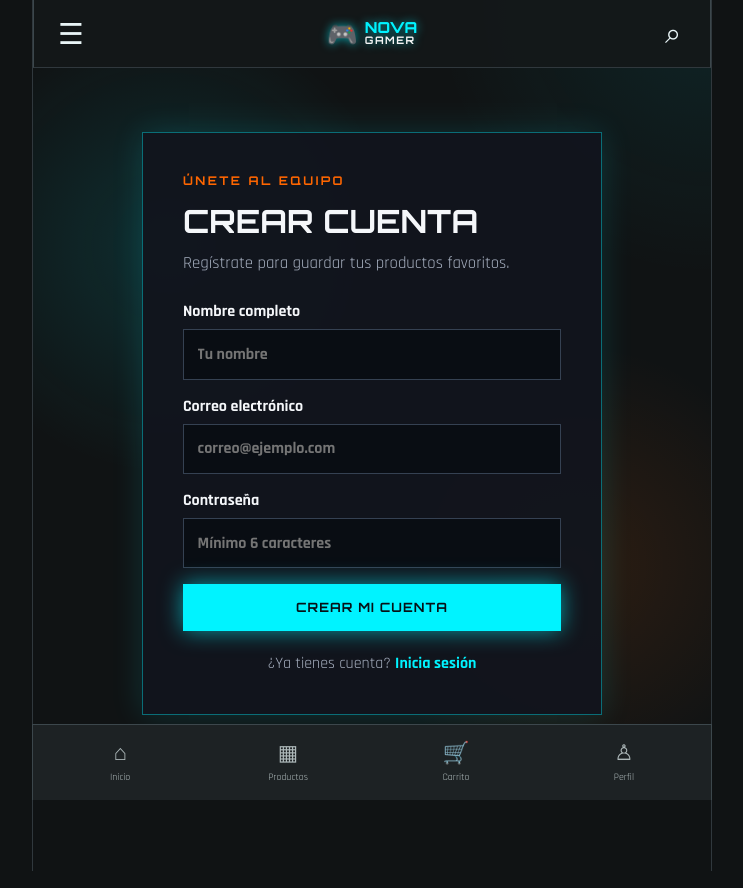
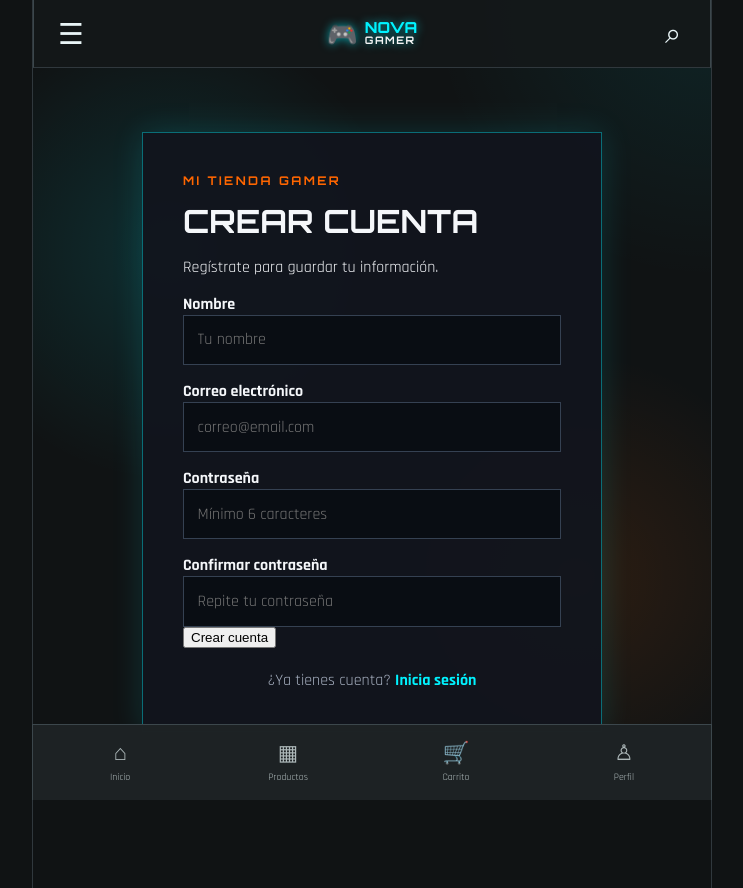
Before and after one commit to geovanoym-oss/APLICACION-DE-DM, a React (Vite) app in the folder frontend/: page /registro in a window 1280 px wide. Shown: the whole page, without its empty margins (268-1011 px from the left). Built offline with nearby package versions, Linux system fonts and the light colour scheme.

Commit message:
Conecto registro e inicio de sesión con MongoDB

```diff
--- a/frontend/src/pages/Login.jsx
+++ b/frontend/src/pages/Login.jsx
@@ -1,93 +1,97 @@
 import { useState } from "react";
 import { Link, useNavigate } from "react-router-dom";
 
-function Login() {
+export default function Login() {
   const navigate = useNavigate();
-  const [form, setForm] = useState({
+
+  const [formData, setFormData] = useState({
     email: "",
     password: "",
   });
-  const [message, setMessage] = useState("");
+
+  const [error, setError] = useState("");
+  const [loading, setLoading] = useState(false);
 
   const handleChange = (event) => {
-    setForm({
-      ...form,
+    setFormData({
+      ...formData,
       [event.target.name]: event.target.value,
     });
   };
 
-  const handleSubmit = (event) => {
+  const handleSubmit = async (event) => {
     event.preventDefault();
+    setError("");
 
-    const users = JSON.parse(localStorage.getItem("novaGamerUsers")) || [];
+    try {
+      setLoading(true);
 
-    const user = users.find(
-      (currentUser) =>
-        currentUser.email === form.email &&
-        currentUser.password === form.password,
-    );
+      const response = await fetch("/api/auth/login", {
+        method: "POST",
+        headers: {
+          "Content-Type": "application/json",
+        },
+        body: JSON.stringify(formData),
+      });
 
-    if (!user) {
-      setMessage("Correo o contraseña incorrectos.");
-      return;
+      const data = await response.json();
+
+      if (!response.ok) {
+        throw new Error(data.message || "Correo o contraseña incorrectos.");
+      }
+
+      localStorage.setItem("token", data.token);
+      localStorage.setItem("user", JSON.stringify(data.user));
+
+      navigate("/");
+    } catch (error) {
+      setError(error.message);
+    } finally {
+      setLoading(false);
     }
-
-    localStorage.setItem(
-      "novaGamerSession",
-      JSON.stringify({
-        name: user.name,
-        email: user.email,
-      }),
-    );
-
-    navigate("/");
   };
 
   return (
-    <section className="auth-page">
-      <form className="auth-card" onSubmit={handleSubmit}>
-        <p className="eyebrow">BIENVENIDO DE NUEVO</p>
+    <main className="auth-page">
+      <section className="auth-card">
+        <p className="eyebrow">MI TIENDA GAMER</p>
         <h1>Iniciar sesión</h1>
-        <p className="auth-subtitle">
-          Accede a tu cuenta y continúa mejorando tu setup.
-        </p>
+        <p>Accede a tu cuenta gamer.</p>
 
-        <label>
-          Correo electrónico
+        {error && <p className="form-error">{error}</p>}
+
+        <form onSubmit={handleSubmit}>
+          <label htmlFor="email">Correo electrónico</label>
           <input
+            id="email"
+            name="email"
             type="email"
-            name="email"
-            placeholder="correo@ejemplo.com"
-            value={form.email}
+            placeholder="correo@email.com"
+            value={formData.email}
             onChange={handleChange}
             required
           />
-        </label>
 
-        <label>
-          Contraseña
+          <label htmlFor="password">Contraseña</label>
           <input
+            id="password"
+            name="password"
             type="password"
-            name="password"
             placeholder="Tu contraseña"
-            value={form.password}
+            value={formData.password}
             onChange={handleChange}
             required
           />
-        </label>
 
-        {message && <p className="form-message error">{message}</p>}
-
-        <button type="submit" className="btn btn-primary auth-button">
-          Entrar a mi cuenta
-        </button>
+          <button type="submit" className="primary-button" disabled={loading}>
+            {loading ? "Entrando..." : "Iniciar sesión"}
+          </button>
+        </form>
 
         <p className="auth-switch">
           ¿No tienes cuenta? <Link to="/registro">Regístrate</Link>
         </p>
-      </form>
-    </section>
+      </section>
+    </main>
   );
 }
-
-export default Login;
--- a/frontend/src/pages/Register.jsx
+++ b/frontend/src/pages/Register.jsx
@@ -1,106 +1,132 @@
 import { useState } from "react";
 import { Link, useNavigate } from "react-router-dom";
 
-function Register() {
+export default function Register() {
   const navigate = useNavigate();
-  const [form, setForm] = useState({
+
+  const [formData, setFormData] = useState({
     name: "",
     email: "",
     password: "",
+    confirmPassword: "",
   });
-  const [message, setMessage] = useState("");
+
+  const [error, setError] = useState("");
+  const [loading, setLoading] = useState(false);
 
   const handleChange = (event) => {
-    setForm({
-      ...form,
+    setFormData({
+      ...formData,
       [event.target.name]: event.target.value,
     });
   };
 
-  const handleSubmit = (event) => {
+  const handleSubmit = async (event) => {
     event.preventDefault();
+    setError("");
 
-    if (form.password.length < 6) {
-      setMessage("La contraseña debe tener al menos 6 caracteres.");
+    if (formData.password !== formData.confirmPassword) {
+      setError("Las contraseñas no coinciden.");
       return;
     }
 
-    const users = JSON.parse(localStorage.getItem("novaGamerUsers")) || [];
-    const exists = users.some((user) => user.email === form.email);
+    try {
+      setLoading(true);
 
-    if (exists) {
-      setMessage("Ya existe una cuenta con este correo.");
-      return;
+      const response = await fetch("/api/auth/register", {
+        method: "POST",
+        headers: {
+          "Content-Type": "application/json",
+        },
+        body: JSON.stringify({
+          name: formData.name,
+          email: formData.email,
+          password: formData.password,
+        }),
+      });
+
+      const data = await response.json();
+
+      if (!response.ok) {
+        throw new Error(data.message || "No se pudo crear la cuenta.");
+      }
+
+      localStorage.setItem("token", data.token);
+      localStorage.setItem("user", JSON.stringify(data.user));
+
+      navigate("/");
+    } catch (error) {
+      setError(error.message);
+    } finally {
+      setLoading(false);
     }
-
-    // Temporal: después se reemplazará por una petición al backend.
-    users.push(form);
-    localStorage.setItem("novaGamerUsers", JSON.stringify(users));
-    localStorage.setItem(
-      "novaGamerSession",
-      JSON.stringify({ name: form.name, email: form.email }),
-    );
-
-    navigate("/");
   };
 
   return (
-    <section className="auth-page">
-      <form className="auth-card" onSubmit={handleSubmit}>
-        <p className="eyebrow">ÚNETE AL EQUIPO</p>
+    <main className="auth-page">
+      <section className="auth-card">
+        <p className="eyebrow">MI TIENDA GAMER</p>
         <h1>Crear cuenta</h1>
-        <p className="auth-subtitle">
-          Regístrate para guardar tus productos favoritos.
-        </p>
+        <p>Regístrate para guardar tu información.</p>
 
-        <label>
-          Nombre completo
+        {error && <p className="form-error">{error}</p>}
+
+        <form onSubmit={handleSubmit}>
+          <label htmlFor="name">Nombre</label>
           <input
+            id="name"
+            name="name"
             type="text"
-            name="name"
             placeholder="Tu nombre"
-            value={form.name}
+            value={formData.name}
             onChange={handleChange}
             required
           />
-        </label>
 
-        <label>
-          Correo electrónico
+          <label htmlFor="email">Correo electrónico</label>
           <input
+            id="email"
+            name="email"
             type="email"
-            name="email"
-            placeholder="correo@ejemplo.com"
-            value={form.email}
+            placeholder="correo@email.com"
+            value={formData.email}
             onChange={handleChange}
             required
           />
-        </label>
 
-        <label>
-          Contraseña
+          <label htmlFor="password">Contraseña</label>
           <input
+            id="password"
+            name="password"
             type="password"
-            name="password"
             placeholder="Mínimo 6 caracteres"
-            value={form.password}
+            value={formData.password}
             onChange={handleChange}
+            minLength="6"
             required
           />
-        </label>
 
-        {message && <p className="form-message error">{message}</p>}
+          <label htmlFor="confirmPassword">Confirmar contraseña</label>
+          <input
+            id="confirmPassword"
+            name="confirmPassword"
+            type="password"
+            placeholder="Repite tu contraseña"
+            value={formData.confirmPassword}
+            onChange={handleChange}
+            minLength="6"
+            required
+          />
 
-        <button type="submit" className="btn btn-primary auth-button">
-          Crear mi cuenta
-        </button>
+          <button type="submit" className="primary-button" disabled={loading}>
+            {loading ? "Creando cuenta..." : "Crear cuenta"}
+          </button>
+        </form>
 
         <p className="auth-switch">
           ¿Ya tienes cuenta? <Link to="/login">Inicia sesión</Link>
         </p>
-      </form>
-    </section>
+      </section>
+    </main>
   );
 }
-
-export default Register;
```
